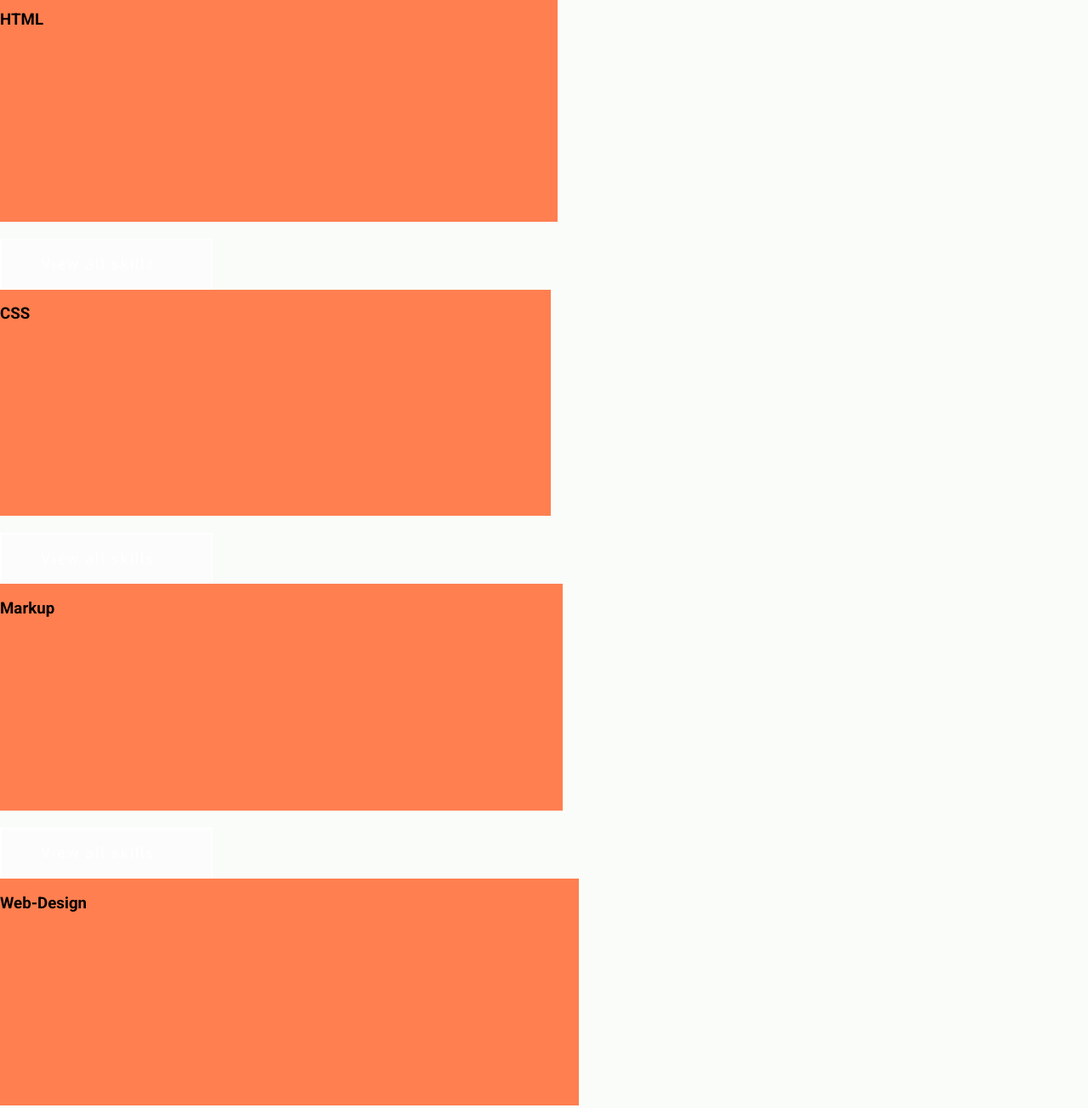
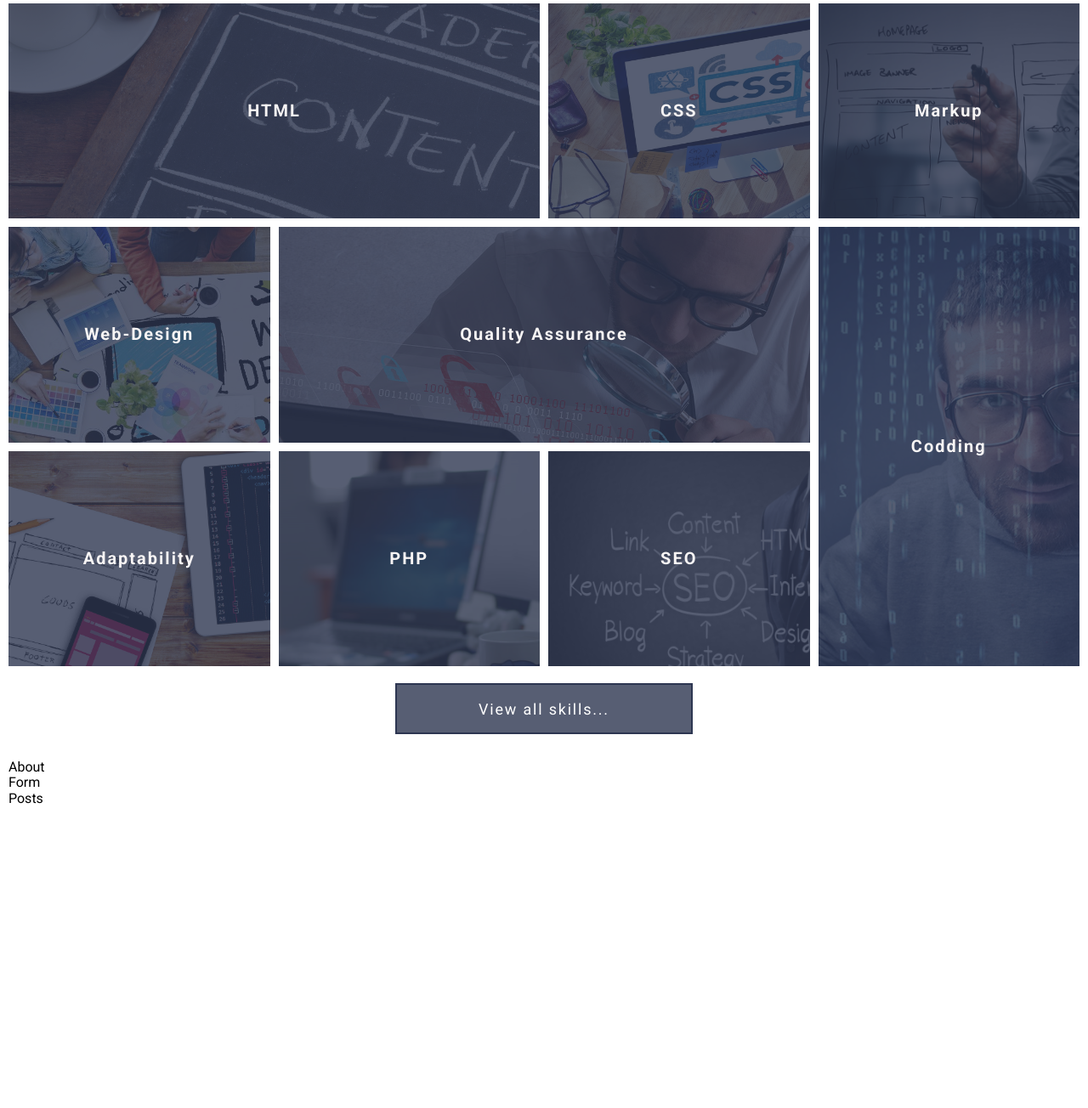
Before and after one commit to Tania-Dediukhina/1_project-we_are_real_developers, a website: page index.html in a window 1280 px wide. Shown: the part 806-2110 px from the top of the page at 85% size. After the commit the page ends 1755 px from the top, so only its background shows below. Drawn offline with Linux system fonts and the light colour scheme.

Commit message:
second page done with hover, image size needs to be check

```diff
--- a/assets/scss/components/header/_header.scss
+++ b/assets/scss/components/header/_header.scss
@@ -1,3 +1,7 @@
+body {
+  margin: 0;
+  padding: 0;
+}
 .header {
   background-color: #2d3651;
   background-image: url(../img/img-header.png);
@@ -9,21 +13,22 @@
   display: grid;
   align-content: center;
   justify-content: center;
+  min-width: 100%;
 }
 .header-content {
   position: relative;
   z-index: 1;
-  width: 100%;
+  width: inherit;
   margin-top: -41px;
 }
-.header-content__conteiner,
-.header-menu__conteiner {
+.header-content__container,
+.header-menu__container {
   max-width: 1340px;
   padding-left: 20px;
   padding-right: 20px;
   margin: 0 auto;
 }
-.header-menu__conteiner {
+.header-menu__container {
   display: grid;
   align-items: center;
   gap: 20px;
@@ -94,12 +99,10 @@
 .btn {
   display: flex;
   justify-content: center;
-  width: 250px;
-  height: 60px;
+
   padding: 0.2em 1em 0.1em 1em;
-  background-color: rgba(255, 255, 255, 0.1);
-  border: 2px solid #ffffff;
+
   letter-spacing: 0.1em;
-  font-size: 1.125rem;
+
   align-items: center;
 }
--- a/assets/scss/components/sections/skills/_skill-item.scss
+++ b/assets/scss/components/sections/skills/_skill-item.scss
@@ -8,19 +8,85 @@
   padding: 0;
   border: 0;
 }
+
 .skills {
-  background-color: rgb(250, 252, 250);
+  padding: 10px;
+  min-width: 100%;
+  max-height: 100vh;
+  background-position: 50% 50%;
 }
-.skills__conteiner {
+.skills__container {
   display: grid;
   gap: 10px;
   grid-template-areas: "a1 a1 a2 a3" "a4 a5 a5 a6" "a7 a8 a9 a6";
+  position: relative;
+}
+
+.skills__actions {
+  display: flex;
+  justify-content: center;
+  margin-top: 20px;
+  margin-bottom: 30px;
 }
 .skills-item {
-  background-color: coral;
-  height: 33.33vh;
+  background-color: rgba(45, 54, 81, 0.8);
+  position: relative;
+  min-height: calc(33.3333vh - 13.33333px);
+  min-width: 25%;
+  overflow: hidden;
 }
-.skills-item:nth-child(1) {
+
+.skills-item__image {
+  background-position: center;
+}
+
+.skills-item__link {
+  display: block;
+  position: absolute;
+  inset: 0;
+}
+.skills-item__title {
+  margin: 0;
+  width: 100%;
+  height: 100%;
+  display: flex;
+  justify-content: center;
+  align-items: center;
+  font-size: 20px;
+  letter-spacing: 2px;
+  color: rgb(247, 244, 244);
+  position: absolute;
+  inset: 0;
+  z-index: 1;
+}
+.skills-item__overlay {
+  position: absolute;
+  inset: 0;
+  background-color: rgba(45, 54, 81, 0.8);
+}
+.skills-item__link:hover {
+  transform: scale(1.1);
+  transition: 0.5s;
+}
+.skills-item__link:hover .skills-item__overlay {
+  background-color: rgba(45, 54, 81, 0.95);
+  transition: 0.5s;
+}
+.skills-item__link:hover .skills-item__title {
+  color: #d66926;
+  transform: scale(0.9);
+  transition: 0.5s;
+}
+
+// .skills-item__overlay:hover {
+//   background-color: rgb(45, 54, 81);
+// }
+
+// .skills-item__title:hover {
+//   color: #d66926;
+//   transition: 0.5s;
+// }
+.skills-item:nth-of-type(1) {
   grid-area: a1;
 }
 .skills-item:nth-of-type(2) {
@@ -47,3 +113,17 @@
 .skills-item:nth-of-type(9) {
   grid-area: a9;
 }
+.btn--light {
+  background-color: rgba(255, 255, 255, 0.1);
+  border: 2px solid #ffffff;
+  width: 250px;
+  height: 60px;
+  font-size: 1.125rem;
+}
+.btn--primary {
+  background-color: rgb(45, 54, 81, 0.8);
+  border: 2px solid rgb(45, 54, 81);
+  width: 350px;
+  height: 60px;
+  font-size: 1.125rem;
+}
--- a/index.html
+++ b/index.html
@@ -26,18 +26,18 @@
 
     <header class="header">
         <div class="header-content">
-            <div class="header-content__conteiner">
+            <div class="header-content__container">
                 <h1 class="header-content__title">we are real web-developers</h1>
             </div>
             <div class="header-content__action">
-                <a class="btn" href="">Learn more</a>
-                <a class="btn" href="">Get started</a>
+                <a class="btn btn--light" href="">Learn more</a>
+                <a class="btn btn--light" href="">Get started</a>
             </div>
         </div>
 
 
         <div class="header-menu">
-            <div class="header-menu__conteiner">
+            <div class="header-menu__container">
                 <div class="header-logo">
                     <a class="header-logo__link" href=""><span class="header-logo__accent">SITE</span>LOGO</a>
 
@@ -68,140 +68,98 @@
             </div>
         </div>
     </header>
-    <section class="skills">
-        <h2 class="hidden">skill title</h2>
-        <div class="skills__conteiner">
+
+    <main class="skills">
+        <section>
+            <h2 class="hidden">Невидимый заголовок</h2>
+            <div class="skills__container">
                 <article class="skills-item">
+                    <a class="skills-item__link" href="">
                         <h3 class="skills-item__title">HTML</h3>
-                <div class="skills-item__image"></div>
+                        <img class="skills-item__image" src="/assets/img/img-html.png" alt="seo">
                         <div class="skills-item__overlay"></div>
+                    </a>
+                </article>
+                <article class="skills-item">
+                    <a class="skills-item__link" href="">
+                        <h3 class="skills-item__title">CSS</h3>
+                        <img class="skills-item__image" src="/assets/img/img-css.png" alt="seo">
+                        <div class="skills-item__overlay"></div>
+                    </a>
+                </article>
+                <article class="skills-item">
+                    <a class="skills-item__link" href="">
+                        <h3 class="skills-item__title">Markup</h3>
+                        <img class="skills-item__image" src="/assets/img/img-markup.png" alt="seo">
+                        <div class="skills-item__overlay"></div>
+                    </a>
+                </article>
+                <article class="skills-item">
+                    <a class="skills-item__link" href="">
+                        <h3 class="skills-item__title">Web-Design</h3>
+                        <img class="skills-item__image" src="/assets/img/img-webdesign.png" alt="seo">
+                        <div class="skills-item__overlay"></div>
+                    </a>
+                </article>
+                <article class="skills-item">
+                    <a class="skills-item__link" href="">
+                        <h3 class="skills-item__title">Quality Assurance</h3>
+                        <img class="skills-item__image" src="/assets/img/img-qa.png" alt="seo">
+                        <div class="skills-item__overlay"></div>
+                    </a>
+                </article>
+                <article class="skills-item">
+                    <a class="skills-item__link" href="">
+                        <h3 class="skills-item__title">Codding</h3>
+                        <img class="skills-item__image" src="/assets/img/img-codding.png" alt="seo">
+                        <div class="skills-item__overlay"></div>
+                    </a>
+                </article>
+                <article class="skills-item">
+                    <a class="skills-item__link" href="">
+                        <h3 class="skills-item__title">Adaptability</h3>
+                        <img class="skills-item__image" src="/assets/img/img-adaptability.png" alt="seo">
+                        <div class="skills-item__overlay"></div>
+                    </a>
+                </article>
+                <article class="skills-item">
+                    <a class="skills-item__link" href="">
+                        <h3 class="skills-item__title">PHP</h3>
+                        <img class="skills-item__image" src="/assets/img/img-php.png" alt="seo">
+                        <div class="skills-item__overlay"></div>
+                    </a>
+                </article>
+                <article class="skills-item">
+                    <a class="skills-item__link" href="">
+                        <h3 class="skills-item__title">SEO</h3>
+                        <img class="skills-item__image" src="/assets/img/img-seo.png" alt="seo">
+                        <div class="skills-item__overlay"></div>
+                    </a>
                 </article>
             </div>
             <div class="skills__actions">
-            <a class="btn" href="">View all skills...</a>
+                <a class="btn btn--primary" href="">View all skills...</a>
             </div>
         </section>
 
-    <section class="skills">
-        <h2 class="hidden">skill title</h2>
-        <div class="skills__conteiner">
-            <article class="skills-item">
-                <h3 class="skills-item__title">CSS</h3>
-                <div class="skills-item__image"></div>
-                <div class="skills-item__overlay"></div>
-            </article>
-        </div>
-        <div class="skills__actions">
-            <a class="btn" href="">View all skills...</a>
-        </div>
+        <section>About
+            <h3 class="hidden">Невидимый заголовок2</h3>
         </section>
 
-    <section class="skills">
-        <h2 class="hidden">skill title</h2>
-        <div class="skills__conteiner">
-            <article class="skills-item">
-                <h3 class="skills-item__title">Markup</h3>
-                <div class="skills-item__image"></div>
-                <div class="skills-item__overlay"></div>
-            </article>
-        </div>
-        <div class="skills__actions">
-            <a class="btn" href="">View all skills...</a>
-        </div>
+        <section>Form
+            <h3 class="hidden">Невидимый заголовок3</h3>
         </section>
 
-    <section class="skills">
-        <h2 class="hidden">skill title</h2>
-        <div class="skills__conteiner">
-            <article class="skills-item">
-                <h3 class="skills-item__title">Web-Design</h3>
-                <div class="skills-item__image"></div>
-                <div class="skills-item__overlay"></div>
-            </article>
-        </div>
-        <div class="skills__actions">
-            <a class="btn" href="">View all skills...</a>
-        </div>
-    </section>
-
-    <section class="skills">
-        <h2 class="hidden">skill title</h2>
-        <div class="skills__conteiner">
-            <article class="skills-item">
-                <h3 class="skills-item__title">Quality Assurance</h3>
-                <div class="skills-item__image"></div>
-                <div class="skills-item__overlay"></div>
-            </article>
-        </div>
-        <div class="skills__actions">
-            <a class="btn" href="">View all skills...</a>
-        </div>
-    </section>
-
-    <section class="skills">
-        <h2 class="hidden">skill title</h2>
-        <div class="skills__conteiner">
-            <article class="skills-item">
-                <h3 class="skills-item__title">Codding</h3>
-                <div class="skills-item__image"></div>
-                <div class="skills-item__overlay"></div>
-            </article>
-        </div>
-        <div class="skills__actions">
-            <a class="btn" href="">View all skills...</a>
-        </div>
-    </section>
-
-    <section class="skills">
-        <h2 class="hidden">skill title</h2>
-        <div class="skills__conteiner">
-            <article class="skills-item">
-                <h3 class="skills-item__title">Adaptability</h3>
-                <div class="skills-item__image"></div>
-                <div class="skills-item__overlay"></div>
-            </article>
-        </div>
-        <div class="skills__actions">
-            <a class="btn" href="">View all skills...</a>
-        </div>
-    </section>
-
-    <section class="skills">
-        <h2 class="hidden">skill title</h2>
-        <div class="skills__conteiner">
-            <article class="skills-item">
-                <h3 class="skills-item__title">PHP</h3>
-                <div class="skills-item__image"></div>
-                <div class="skills-item__overlay"></div>
-            </article>
-        </div>
-        <div class="skills__actions">
-            <a class="btn" href="">View all skills...</a>
-        </div>
-    </section>
-
-    <section class="skills">
-        <h2 class="hidden">skill title</h2>
-        <div class="skills__conteiner">
-            <article class="skills-item">
-                <h3 class="skills-item__title">SEO</h3>
-                <div class="skills-item__image"></div>
-                <div class="skills-item__overlay"></div>
-            </article>
-        </div>
-        <div class="skills__actions">
-            <a class="btn" href="">View all skills...</a>
-        </div>
+        <section>Posts
+            <h3 class="hidden">Невидимый заголовок4</h3>
         </section>
 
 
 
+    </main>
+    <footer>
 
-
-
-
-
-
+    </footer>
 
     <!-- Подключаем библиотеку jquery, необходимую для работы нашего основного скрипта -->
     <script src="libs/jquery/dist/jquery.min.js"></script>
```
Also changed, not shown: assets/css/style.css. Lines whose indentation alone changed are shown as unchanged.
